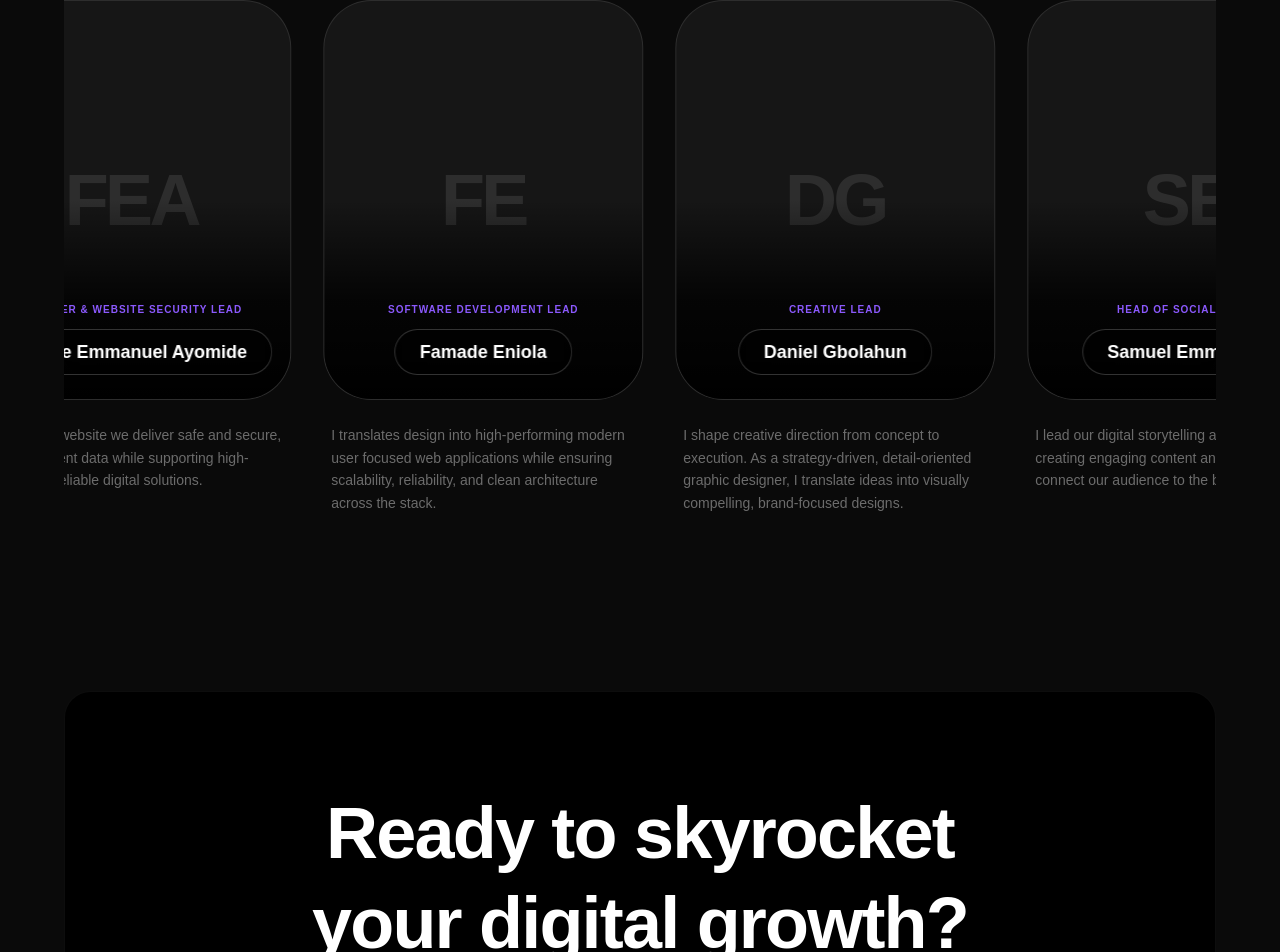
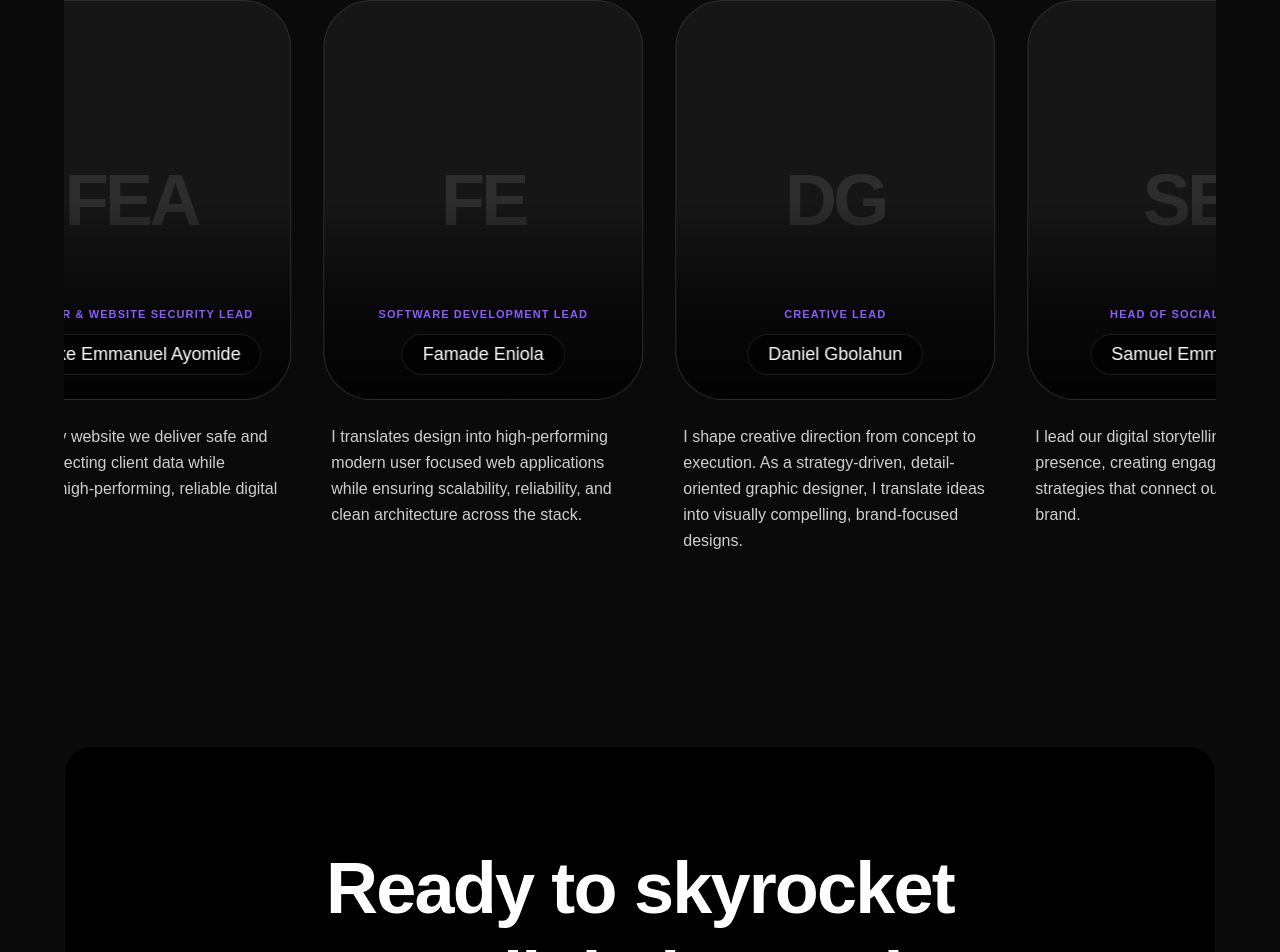
Before and after one commit to sidiq20/primestack, a Next.js app: page /about in a window 1280 px wide. Shown: the part 2596-3548 px from the top of the page. Built offline with nearby package versions, Linux system fonts and the light colour scheme; a web font is replaced by a local one.

Commit message:
new update

```diff
--- a/src/app/about/page.tsx
+++ b/src/app/about/page.tsx
@@ -144,15 +144,15 @@ export default function AboutPage() {
                           {member.initials || member.name.split(' ').map(n => n[0]).join('').slice(0, 2)}
                         </span>
                       </div>
-                      <div className="absolute inset-x-0 bottom-0 top-1/2 bg-gradient-to-t from-black via-black/80 to-transparent" />
-                      <div className="absolute bottom-6 left-0 right-0 z-10 text-center flex flex-col items-center px-4">
-                         <p className="font-clash text-[10px] font-bold uppercase tracking-widest text-primary mb-3">{member.role}</p>
-                         <div className="border border-white/20 rounded-full px-6 py-2 bg-black/40 backdrop-blur-md">
-                           <h4 className="font-satoshi font-bold text-lg text-white whitespace-nowrap">{member.name}</h4>
+                      <div className="absolute inset-x-0 bottom-0 top-1/2 bg-gradient-to-t from-black/90 via-black/60 to-transparent" />
+                      <div className="absolute bottom-6 left-0 right-0 z-10 text-center flex flex-col items-center px-2">
+                         <p className="font-satoshi text-[11px] font-bold uppercase tracking-widest text-primary mb-3 drop-shadow-sm">{member.role}</p>
+                         <div className="rounded-full px-5 py-2 bg-black/40 backdrop-blur-md border border-white/10 w-fit max-w-[90%]">
+                           <h4 className="font-clash font-medium text-lg leading-tight text-white drop-shadow-md text-balance">{member.name}</h4>
                          </div>
                       </div>
                     </div>
-                    <p className="font-general text-sm text-white/40 leading-relaxed px-2 text-center h-[100px] overflow-hidden text-ellipsis md:text-left md:h-auto">
+                    <p className="font-satoshi text-base font-medium text-white/80 leading-relaxed px-2 text-center md:text-left h-auto pb-4">
                       {member.bio}
                     </p>
                   </div>
```
